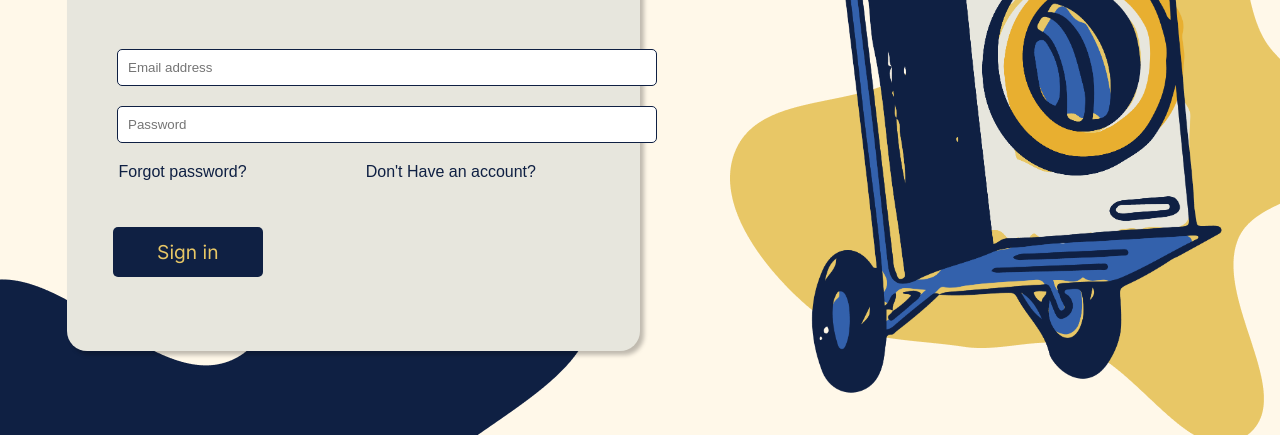
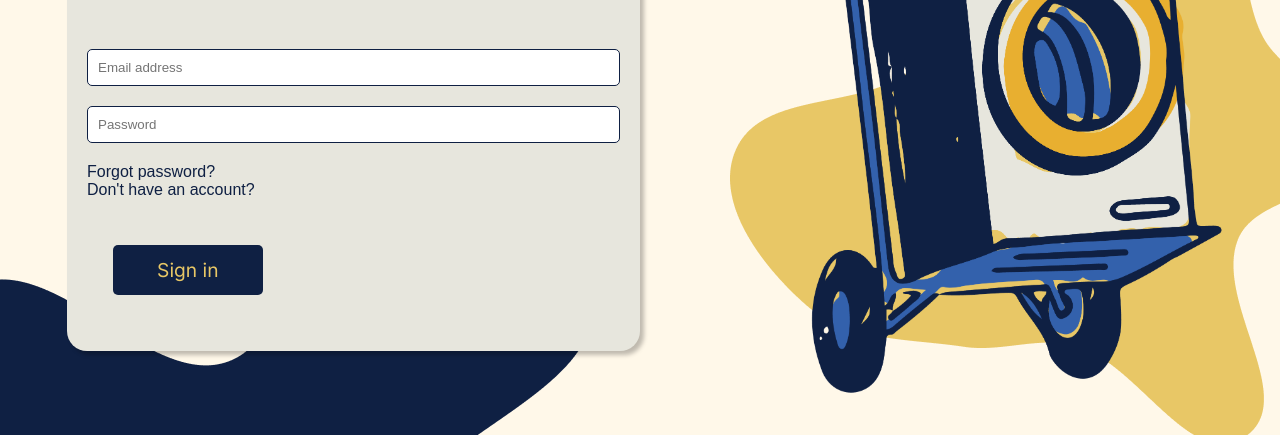
Before and after one commit to p3n74/palabaWebD1, a plain HTML site: page Palaba/index.html in a window 1280 px wide. Shown: the part 365-800 px from the top of the page. Drawn offline with Linux system fonts and the light colour scheme; a web font is replaced by a local one.

Commit message:
Fix landing page

```diff
--- a/Palaba/index.html
+++ b/Palaba/index.html
@@ -1,5 +1,6 @@
 <!DOCTYPE html>
 <html lang="en">
+
 <head>
     <meta charset="UTF-8">
     <meta name="viewport" content="width=device-width, initial-scale=1.0">
@@ -8,15 +9,14 @@
     <link rel="stylesheet" href="style.css">
     <title>Palaba</title>
 </head>
+
 <body>
     <img src="images/Vector (3).png" class="deslog1">
     <div class="header" id="myHeader"></div>
     <div class="navbar" id="navbar">
-        <center>
         <a href="home.html"><strong>Home</strong></a>
         <a href="#news">About us</a>
         <a href="#contact">Contact us</a>
-        </center>
     </div>
     <img src="images/Vector (4).png" class="deslog">
     <img src="images/Vector (5).png" class="deslog2">
@@ -27,19 +27,18 @@
         </div>
         <h1 style="color: #0F2043;">Sign in</h1>
         <form class="sform">
-        <center>
             <input type="text" id="email" name="email" placeholder="Email address"><br>
             <input type="text" id="password" name="password" placeholder="Password" style="margin-bottom: 0;"><br>
-        </center>
         </form>
-        <div >
-            <a href="forgotpassword.html" class="for">Forgot password?</a>
-            <a href="home.html" class="nota">Don't Have an account?</a>
+        <div>
+            <a href="forgotpassword.html" class="for">Forgot password?</a><br>
+            <a href="home.html" class="nota">Don't have an account?</a>
         </div>
 
-        <a href="busdashboard.html"> <button class="button2" >Sign in</button></a>
+        <a href="busdashboard.html"><button class="button2">Sign in</button></a>
 
     </div>
 
 </body>
+
 </html>
--- a/Palaba/style.css
+++ b/Palaba/style.css
@@ -1,27 +1,24 @@
-
 body {
   margin: 0;
   font-family: Arial, Helvetica, sans-serif;
-    background-color: rgba(255,248,233,1);
+  background-color: rgba(255, 248, 233, 1);
 }
 
 
 .header {
   padding: 22px;
-    background: rgba(232,175,48,1);
+  background: rgba(232, 175, 48, 1);
 
 }
 
 .navbar {
   padding: 22px;
-    background: rgba(15,32,67,1);
-
-
+  background: rgba(15, 32, 67, 1);
+  text-align: center;
 }
 
 .navbar a {
-    color: rgba(232,175,48,1);
-    text-align: center;
+  color: rgba(232, 175, 48, 1);
   padding: 14px 16px;
   text-decoration: none;
 }
@@ -42,6 +39,7 @@ body {
   top: 30%;
   left: 59%;
 }
+
 /* */
 .loginbox2 {
   position: absolute;
@@ -55,6 +53,7 @@ body {
   margin-left: 30%;
   overflow: visible;
 }
+
 .regbox {
   position: absolute;
   margin-top: 50px;
@@ -92,6 +91,7 @@ body {
   grid-template-columns: repeat(4, 1fr);
   grid-column-gap: 20px;
 }
+
 .prof {
   overflow: visible;
   position: fixed;
@@ -107,6 +107,7 @@ body {
   background: #0F2043;
   border-radius: 10px 10px 10px 10px;
 }
+
 .create {
   width: 10%;
   height: 60px;
@@ -115,6 +116,7 @@ body {
   background: #0F2043;
   border-radius: 10px 10px 10px 10px;
 }
+
 .view {
   width: 10%;
   height: 45px;
@@ -126,7 +128,7 @@ body {
   position: absolute;
 }
 
-.viewtext{
+.viewtext {
   color: #0F2043;
   margin-left: 13%;
   margin-top: 7%;
@@ -135,7 +137,7 @@ body {
   font-size: larger;
 }
 
-.createte{
+.createte {
   width: 93%;
   height: 75px;
   margin-top: 40px;
@@ -145,7 +147,7 @@ body {
   overflow: visible;
 }
 
-.creatext{
+.creatext {
   color: #E8C766;
   margin-left: 3%;
   margin-top: 1.8%;
@@ -162,13 +164,14 @@ body {
   font-size: larger;
 }
 
-.notiftext{
+.notiftext {
   color: #E8C766;
   margin-left: 3%;
   margin-top: 1.2%;
   overflow: visible;
   position: absolute;
 }
+
 .profbox {
   position: absolute;
   top: 58%;
@@ -191,6 +194,7 @@ body {
 hr {
   border-width: 2px;
 }
+
 .homebox {
 
   position: absolute;
@@ -226,13 +230,13 @@ body {
 
 }
 
-  .des{
+.des {
   position: fixed;
   top: 30%;
 
 }
 
-  .deslog{
+.deslog {
   position: fixed;
   top: 30%;
   left: 57%;
@@ -275,6 +279,7 @@ margin-top: -75px;
   position: absolute;
 
 }
+
 .titles {
   font-family: 'Just Me Again Down Here';
   font-style: normal;
@@ -296,34 +301,31 @@ h1 {
 
 
 .sform {
-  width: 600px;
   padding: 20px;
-  overflow: visible;
-  margin-bottom: 0;
 }
 
 .sform input[type="text"],
 .sform input[type="password"] {
-  width: 90%;
+  width: 100%;
   padding: 10px;
   margin-bottom: 20px;
-  border: 1px solid  #0F2043;
+  border: 1px solid #0F2043;
   border-radius: 5px;
   box-sizing: border-box;
-
 }
 
 .nota {
-  margin-left: 20%;
-
+  margin: 20px;
   text-decoration: none;
   color: #0F2043;
 }
+
 .for {
-  margin-left: 9%;
+  margin: 20px;
   text-decoration: none;
   color: #0F2043;
 }
+
 /* button for custlog and login supposedly */
 .button2 {
   margin-top: 8%;
@@ -485,7 +487,7 @@ font-family: Arial, sans-serif;
 
 }
 
-.businessregisterbutton{
+.businessregisterbutton {
 
   margin-left: 30%;
   width: 150px;
@@ -502,10 +504,11 @@ font-family: Arial, sans-serif;
   text-decoration: none;
 }
 
-.BusinessRegistrationInputBox{
+.BusinessRegistrationInputBox {
   height: 20px;
   width: 20px;
 }
+
 .row {
   display: flex;
 }
```
Lines whose indentation alone changed are shown as unchanged.
